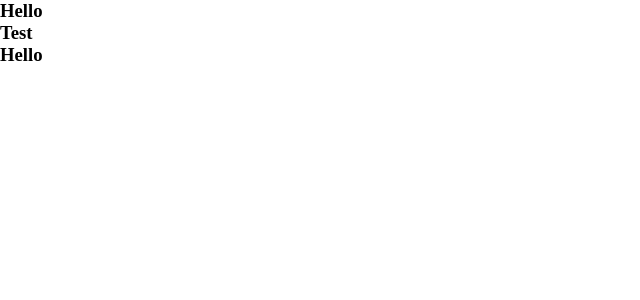
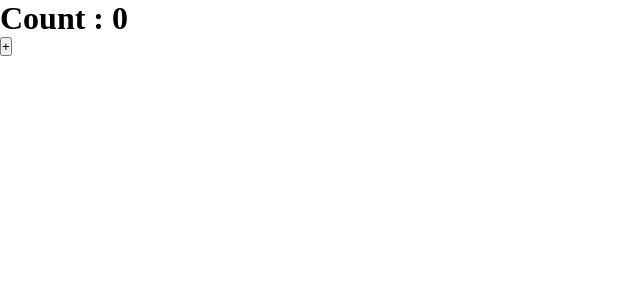
Before and after one commit to Tasrifkh/my-app, a React (Create React App) app: page / in a window 1280 px wide. Shown: the top 300 px of the page, without its empty margins (0-640 px from the left). Built offline with nearby package versions, Linux system fonts and the light colour scheme.

Commit message:
State started

```diff
--- /dev/null
+++ b/src/STATE.js
@@ -0,0 +1,30 @@
+import React, { Component } from 'react'
+
+export default class STATE extends Component {
+  constructor(props) {
+    super(props)
+
+    this.state = {
+       count : 0
+    }
+  }
+
+  handleIncrement = () =>  {
+      this.setState ({
+          count : this.state.count + 1
+      })
+  }
+
+    render() {
+
+        const {count} = this.state
+            return (
+
+            <div>
+                <h1> Count : {count}</h1>
+                <button onClick={this.handleIncrement}>+</button>
+
+            </div>
+            )
+  }
+}
--- a/src/components/App.js
+++ b/src/components/App.js
@@ -1,25 +1,30 @@
 import React from "react";
+import STATE from "../STATE";
 
 //card 1 and 2
-import Card1 from "./Card1";
-import Card2 from "./Card2";
+// import Card1 from "./Card1";
+// import Card2 from "./Card2";
 
 // import Card from './Card';
 // import Data from '../Data.json'
 
 function App() {
 
-    //.Card data load...
+
+  //.Card data load...
 
     // let items = [];
     // items = Data.map((item,index) => <Card key = {index} titleText={item.title} descText = {item.desc} />);
     // for (let x= 0; x< Data.length; x++){
     //     items.push( <Card titleText={Data[x].title} descText = {Data[x].desc}/>)
     // }
-    return <div>
 
-     <Card1 name="Hello" desc = "Test"/>
-     <Card2 name="Hello" desc = "Test"/>
+   return <div>
+      <STATE/>
+
+
+     {/* <Card1 name="Hello" desc = "Test"/>
+     <Card2 name="Hello" desc = "Test"/> */}
       {/* Card data load */}
      {/* <h1 className = "headingStyle">Todo App</h1>
       {items} */}
```
